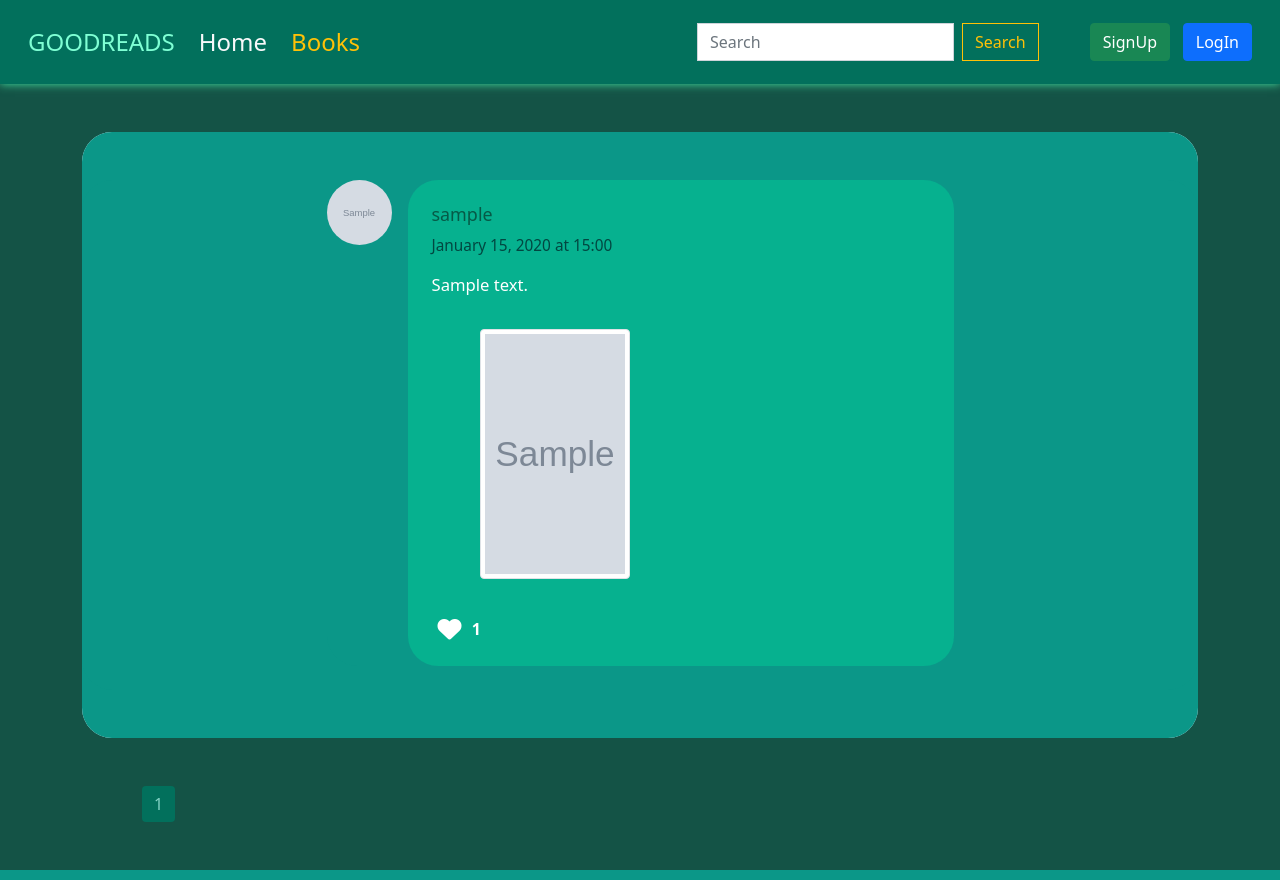
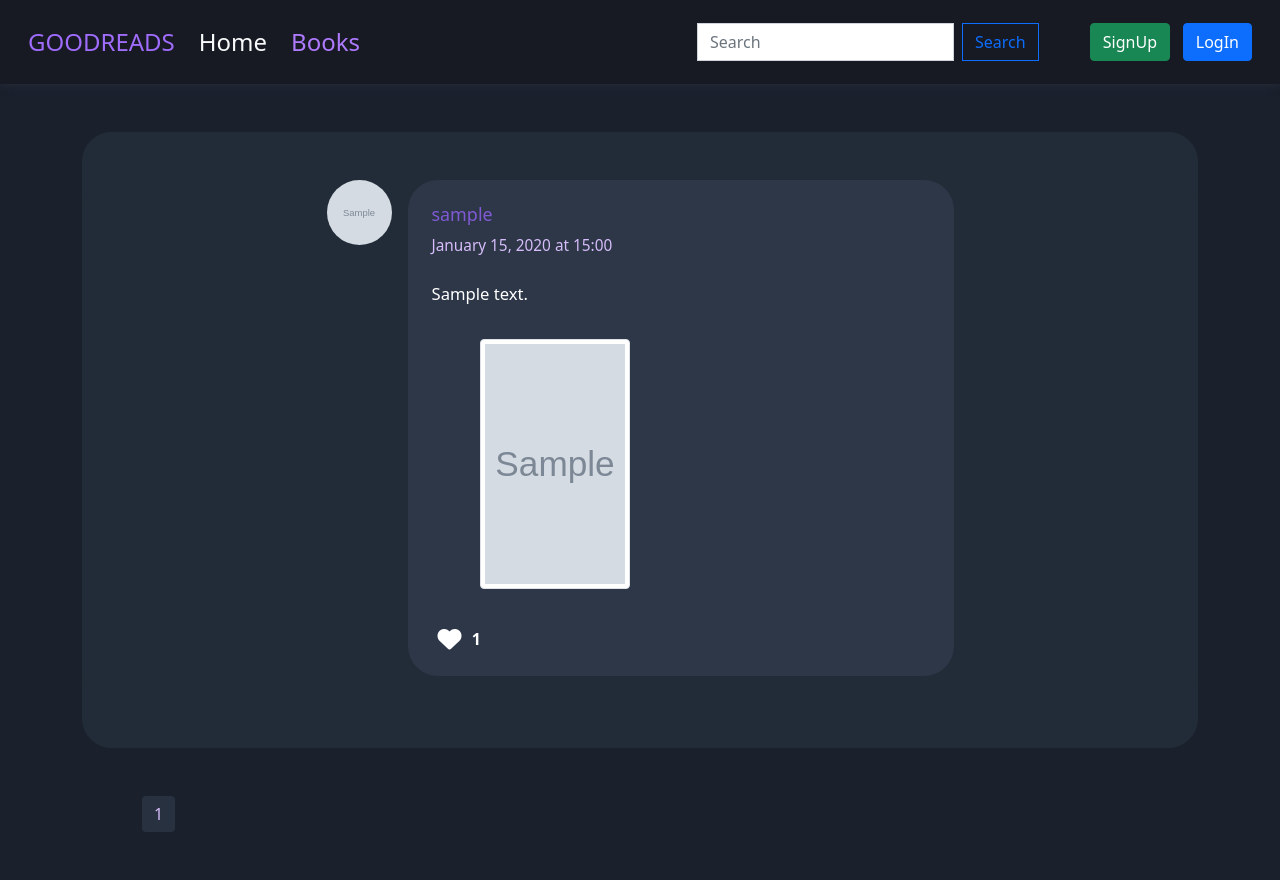
Before and after one commit to bilolbek1/django-goodreads_clone, a Django app: page /home/ in a window 1280 px wide. Run offline with Django 4.2, Linux system fonts and the light colour scheme; tables that the repository leaves empty hold one stand-in row (values such as "Sample post"); grey boxes marked "Sample" are stand-in pictures.

Commit message:
edit styles

```diff
--- a/templates/base.html
+++ b/templates/base.html
@@ -11,21 +11,30 @@
     <link href="{% static 'css/main.css' %}" rel="stylesheet" type="text/css">
     <link rel="stylesheet" href="https://cdnjs.cloudflare.com/ajax/libs/font-awesome/6.4.0/css/all.min.css" integrity="sha512-iecdLmaskl7CVkqkXNQ/ZH/XLlvWZOJyj7Yy7tcenmpD1ypASozpmT/E0iPtmFIB46ZmdtAc9eNBvH0H/ZpiBw==" crossorigin="anonymous" referrerpolicy="no-referrer" />
 </head>
-<body style="background-color: #145346">
+<style>
+    .text-warning1{
+        color: #ae7bff;
+    }
+    .text-warning1:hover{
+        color: #8979ba;
+        text-shadow: #8979ba 0px 7px 29px 0px;
+    }
+</style>
+<body style="background: #1A202C">
 
-<nav class="navbar navbar-expand-lg bg-body-tertiary p-3 mb-3" style="background-color: #02705c; box-shadow: #43e0a1 0px 0px 9px 0px;">
+<nav class="navbar navbar-expand-lg bg-body-tertiary p-3 mb-3" style="background-color: #171923; box-shadow: #28303e 0px 0px 9px 0px;">
   <div class="container-fluid">
-    <a class="navbar-brand {% if request.path == landing %} text-light {% endif %} fs-4" style="color: aquamarine" href="{% url 'landing' %}">GOODREADS</a>
+    <a class="navbar-brand {% if request.path == landing %} text-light {% endif %} fs-4 text-warning1" style="color: #9f6cfb" href="{% url 'landing' %}">GOODREADS</a>
     <button class="navbar-toggler bg-warning" type="button" data-bs-toggle="collapse" data-bs-target="#navbarSupportedContent" aria-controls="navbarSupportedContent" aria-expanded="false" aria-label="Toggle navigation">
       <span class="navbar-toggler-icon "></span>
     </button>
     <div class="collapse navbar-collapse  " id="navbarSupportedContent">
       <ul class="navbar-nav me-auto mb-2 mb-lg-0">
         <li class="nav-item">
-          <a class="nav-link {% if request.path == home %} text-light {% endif %} text-warning fs-4" aria-current="page" href="{% url 'home' %}">Home</a>
+          <a class="nav-link {% if request.path == home %} text-light {% endif %} text-warning1 fs-4" aria-current="page" href="{% url 'home' %}">Home</a>
         </li>
         <li class="nav-item">
-          <a class="nav-link {% if request.path == list %} text-light {% endif %} text-warning fs-4 ms-2" href="{% url 'list' %}" aria-disabled="true">Books</a>
+          <a class="nav-link {% if request.path == list %} text-light {% endif %} text-warning1 fs-4 ms-2" href="{% url 'list' %}" aria-disabled="true">Books</a>
         </li>
           <li class="nav-item">
           <a class="nav-link active ww2" id="clock"></a>
@@ -37,7 +46,7 @@
         <form class="d-flex" style="margin-right: 4vw"; role="search">
         {% endif %}
         <input style="border-radius: 0" class="form-control me-2" type="search" value="{{ search }}" name="q" placeholder="Search" aria-label="Search">
-        <button style="border-radius: 0" class="btn btn-outline-warning" type="submit">Search</button>
+        <button style="border-radius: 0" class="btn btn-outline-primary" type="submit">Search</button>
       </form>
 
         {% if request.user.is_authenticated %}
@@ -46,7 +55,7 @@
 {#          <a class="nav-link dropdown-toggle text-warning {% if request.path == '/users/profile/' or request.path == '/users/profile/update/' %} text-light {% endif %}" href="#" role="button" data-bs-toggle="dropdown" aria-expanded="false">#}
 {#              {{ request.user.username.upper }}#}
 {#          </a>#}
-            <a class="nav-link dropdown-toggle text-warning {% if request.path == '/users/profile/' or request.path == '/users/profile/update/' %} text-light {% endif %}" href="#" role="button" data-bs-toggle="dropdown" aria-expanded="false">
+            <a style="color:#b72fff;" class="nav-link dropdown-toggle {% if request.path == '/users/profile/' or request.path == '/users/profile/update/' %} text-light {% endif %}" href="#" role="button" data-bs-toggle="dropdown" aria-expanded="false">
               {{ request.user.username.capitalize }}
           </a>
           <ul class="dropdown-menu">
--- a/templates/home.html
+++ b/templates/home.html
@@ -5,22 +5,22 @@
 
 <style>
     .bg-dark1{
-        background-color: #0b9788;
+        background-color: #222c38;
         border-radius: 30px;
         border: none;
     }
     .bg-dark2{
-        background-color: #06b18f;
+        background-color: #2D3748;
         border-radius: 30px;
         border: none;
     }
     .like{
          border: none;
-         background-color: #06b18f;
+         background-color: #2D3748;
      }
     .page-link{
-        color: #84D2C5;
-        background-color: #02705c;
+        color: #D6BCFA;
+        background-color: #273140;
         border: none;
     }
     .c-review{
@@ -28,11 +28,12 @@
         font-size: 1.3vw;
     }
     .c-created{
-        color: #024741;
+        color: #D6BCFA;
         font-size: 1.2vw;
+        margin-bottom: 2vw;
     }
     .c-username{
-        color: #065a47;
+        color: #805AD5;
         font-size: 1.4vw;
     }
 
@@ -40,7 +41,7 @@
 </style>
 
 
-<section style="background-color: #e7effd;" class="bg-dark1">
+<section class="bg-dark1">
   <div class="container my-5 py-5 text-dark bg-dark1">
     <div class="row d-flex justify-content-center bg-dark1">
       <div class="col-md-11 col-lg-9 col-xl-7">
```
Also changed, not shown: books/templates/book_detail.html (+49 -29 lines), books/templates/book_list.html (+5 -5 lines), books/templates/saved_books.html (added), books/views.py (line endings or trailing spaces).
